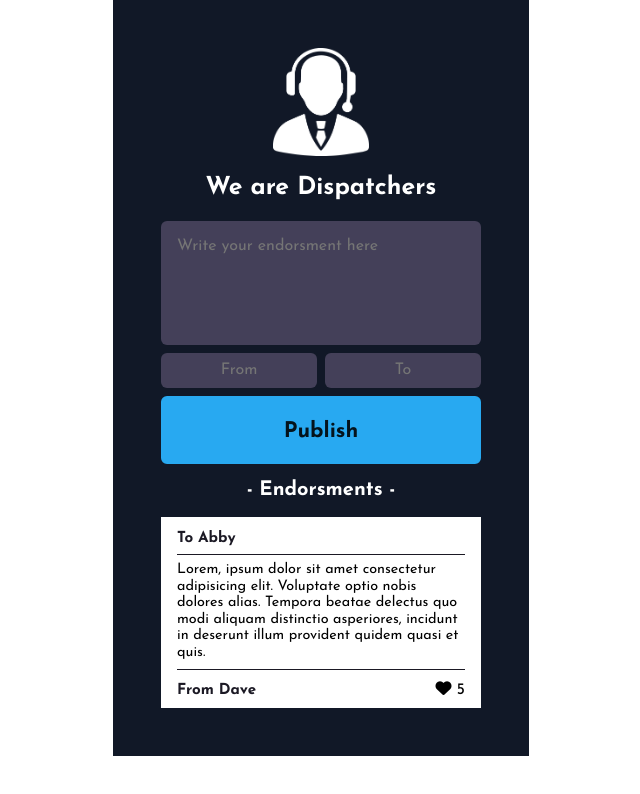
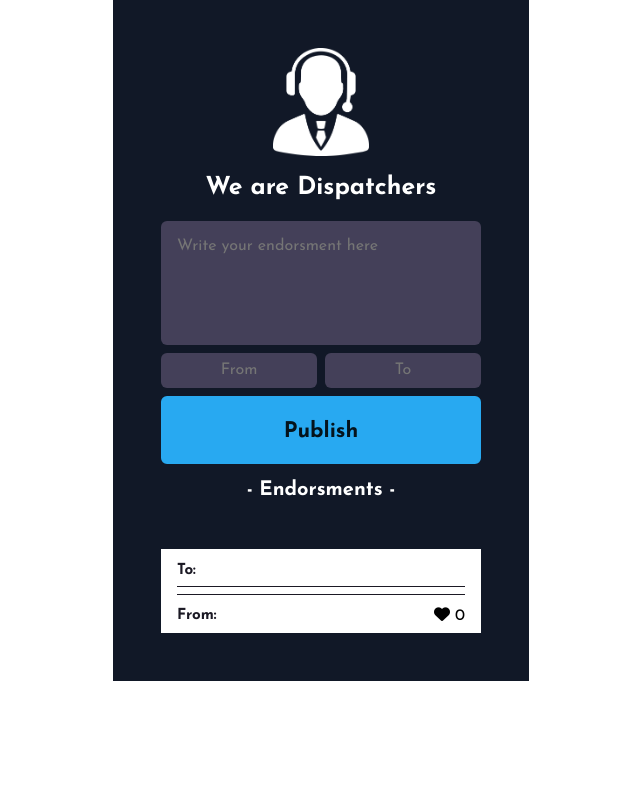
Before and after one commit to Drazen-TheGRC/EndorseMe, a plain HTML site: page index.html in a window 1280 px wide. Both pictures are taken after a click on the button "Publish". Shown: the whole page, without its empty margins (319-959 px from the left). Drawn offline with nearby package versions, Linux system fonts and the light colour scheme; no server answers.

Commit message:
add: create endorsements dynamically from js

```diff
--- a/index.css
+++ b/index.css
@@ -149,10 +149,17 @@ h3 {
     padding-bottom: 0.55em;
 }
 
+.endorsment-container{
+    width: 100%;
+    box-sizing: border-box;
+}
+
 .endorsment-div {
     position: relative;
     background-color: white;
     padding: 0 1em;
+    margin-top: 2em;
+
 }
 
 .like-span{
--- a/index.html
+++ b/index.html
@@ -33,14 +33,9 @@
             <h2>- Endorsments -</h2>
 
 
-            <div class="endorsment-container">
+            <div id="endorsment-container" class="endorsment-container">
 
-                <div class="endorsment-div">
-                    <h3 class="to-render">To Abby</h2>
-                    <p>Lorem, ipsum dolor sit amet consectetur adipisicing elit. Voluptate optio nobis dolores alias. Tempora beatae delectus quo modi aliquam distinctio asperiores, incidunt in deserunt illum provident quidem quasi et quis.</p>
-                    <h3 class="from-render">From Dave</h2>
-                    <span class="like-span"><i class="fa-solid fa-heart"></i> 5</span>
-                </div>
+                <!-- Endorsments -->
 
             </div>
 
--- a/index.js
+++ b/index.js
@@ -24,6 +24,8 @@ const endorsmentTextEl = document.getElementById("endorsment-text")
 const fromInputEl = document.getElementById("from-input")
 const toInputEl = document.getElementById("to-input")
 
+const endorsmentContainerEl = document.getElementById("endorsment-container")
+
 const submitButtonEl = document.getElementById("submit-btn")
 
 
@@ -34,14 +36,17 @@ submitButtonEl.addEventListener("click", () => {
     let fromInput = fromInputEl.value
     let toInput = toInputEl.value
 
-    push(endorseMeDatabase, getEndorsment(toInput, endorsmentText, fromInput))
+    push(endorseMeDatabase, getEndorsment(toInput, endorsmentText, fromInput, 0))
 
     console.log("endorsmentText:", endorsmentText)
     console.log("fromInput:", fromInput)
     console.log("toInput:", toInput)
 
+    appendEndorsmentToEndorsments(toInput, endorsmentText, fromInput, 0)
+
     clearAllInputs()
 })
+
 
 
 
@@ -52,13 +57,24 @@ function clearAllInputs(){
     toInputEl.value = ""
 }
 
-function getEndorsment(toInput, endorsmentText, fromInput){
+function appendEndorsmentToEndorsments(toInput, endorsmentText, fromInput, numOfLikes){
+    endorsmentContainerEl.innerHTML += `
+    <div class="endorsment-div">
+        <h3 class="to-render">To: ${toInput}</h2>
+        <p>${endorsmentText}</p>
+        <h3 class="from-render">From: ${fromInput}</h2>
+        <span class="like-span"><i class="fa-solid fa-heart"></i> ${numOfLikes}</span>
+    </div>
+    `
+}
+
+function getEndorsment(toInput, endorsmentText, fromInput, numOfLikes){
     let endorsment = {
         to : toInput,
         endorsmentText : endorsmentText,
         from : fromInput,
         date : "",
-        likes : 0
+        likes : numOfLikes
     }
     return endorsment
 }
```
